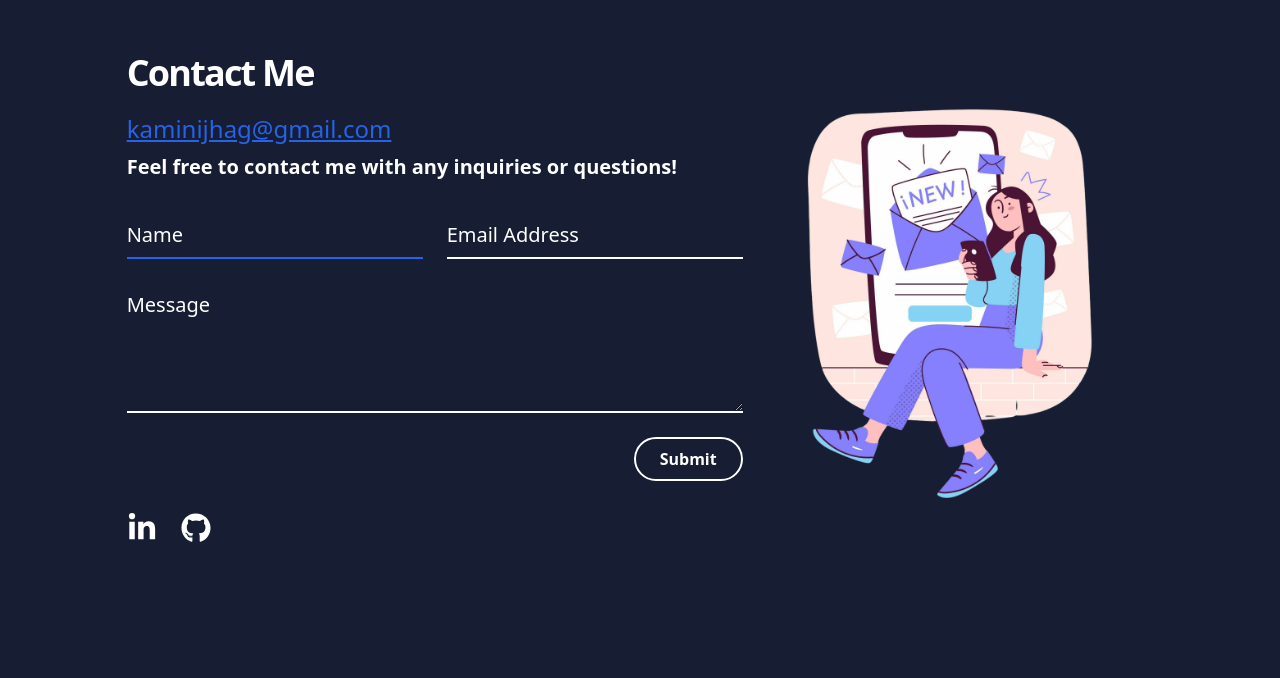
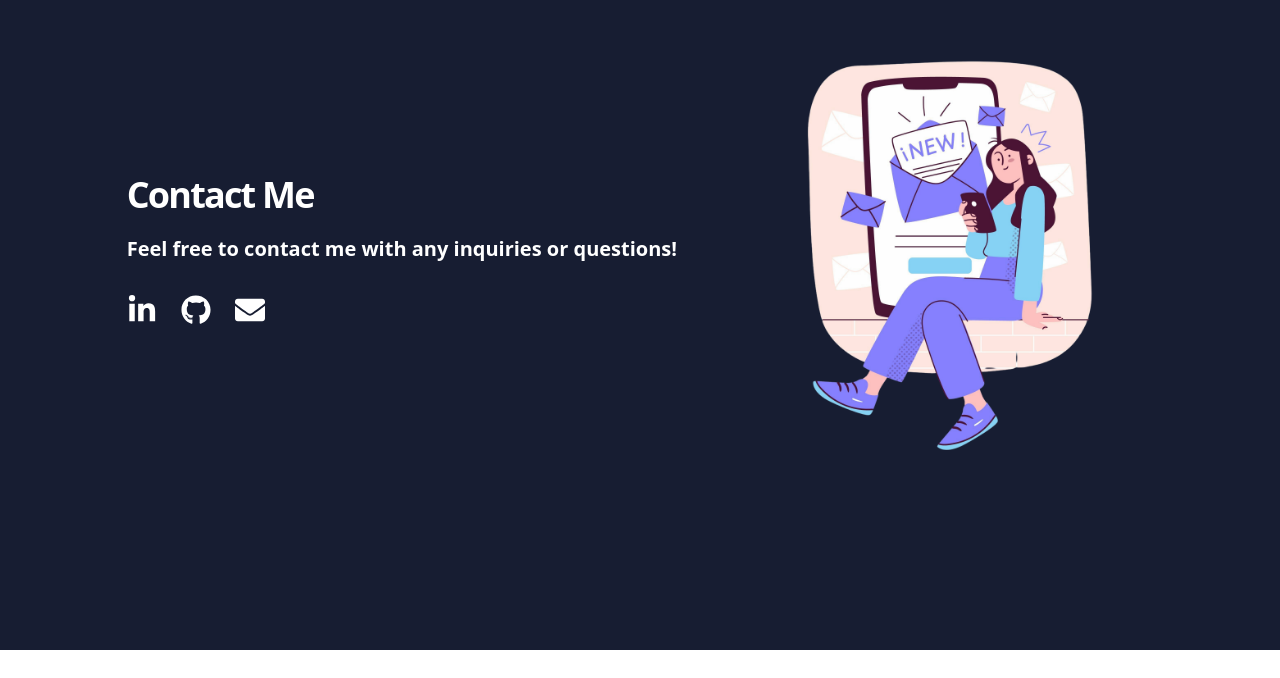
Before and after one commit to Kaminikjha/Kamini-Jha-Portfolio, a React (Create React App) app: page / in a window 1280 px wide. Shown: the part 2854-3532 px from the top of the page. After the commit the page ends 3504 px from the top, so only its background shows below. Built offline with nearby package versions, Linux system fonts and the light colour scheme.

Commit message:
change contact page design

```diff
--- a/package.json
+++ b/package.json
@@ -14,7 +14,7 @@
     "react": "^18.3.1",
     "react-dom": "^18.3.1",
     "react-icons": "^5.3.0",
-    "react-router-dom": "^7.3.0",
+    "react-router-dom": "^7.5.3",
     "react-scripts": "5.0.1",
     "react-typed": "^2.0.12",
     "web-vitals": "^2.1.4"
--- a/src/components/Contact.js
+++ b/src/components/Contact.js
@@ -1,75 +1,24 @@
-import React, { useRef } from "react";
+import React from "react";
 import { motion } from "framer-motion";
-import { FaLinkedinIn, FaGithub } from "react-icons/fa";
-import emailjs from 'emailjs-com'; // Make sure to install this package
+import { FaLinkedinIn, FaGithub, FaEnvelope } from "react-icons/fa";
 import ContactGraphic from "../assets/contact.png"; // Make sure you have this image
 
 const Contact = () => {
-  const form = useRef();
-
-  const sendEmail = (e) => {
-    e.preventDefault();
-    emailjs.sendForm('YOUR_SERVICE_ID', 'YOUR_TEMPLATE_ID', form.current, 'YOUR_USER_ID')
-      .then((result) => {
-          console.log(result.text);
-          form.current.reset();
-      }, (error) => {
-          console.log(error.text);
-      });
-  };
-
   return (
     <div id="contact" className="min-h-screen flex flex-col md:flex-row items-center justify-center px-6 ">
 
-      {/* Left Side - Contact Form */}
+      {/* Left Side - Contact Info */}
       <motion.div
         initial={{ opacity: 0, y: -30 }}
         animate={{ opacity: 1, y: 0 }}
         transition={{ duration: 0.5 }}
-        className="text-center md:text-left md:w-1/2 mb-8 md:mb-0  "
+        className="text-center md:text-left md:w-1/2 mb-8 md:mb-0"
       >
         <h2 className="text-2xl md:text-3xl lg:text-4xl font-bold leading-tight tracking-tighter mb-5 text-white">
           Contact Me
         </h2>
-        <a href="mailto:kaminijhag@gmail.com" className="text-blue-600 text-2xl underline">
-          kaminijhag@gmail.com
-        </a>
+
         <p className="text-white text-xl font-semibold mt-2">Feel free to contact me with any inquiries or questions!</p>
-
-        <form ref={form} onSubmit={sendEmail} className="w-full max-w-2xl flex flex-col gap-6 mt-8">
-          <div className="flex flex-col md:flex-row gap-6 text-white text-xl">
-            <input
-              type="text"
-              name="user_name"
-              placeholder="Name"
-              required
-              className="flex-1 border-b-2 border-blue-600 outline-none bg-transparent py-2 placeholder-white"
-            />
-            <input
-              type="email"
-              name="user_email"
-              placeholder="Email Address"
-              required
-              className="flex-1 border-b-2 border-white outline-none bg-transparent py-2 placeholder-white"
-            />
-          </div>
-          <textarea
-            name="message"
-            placeholder="Message"
-            required
-            rows="4"
-            className="w-full border-b-2 border-white outline-none bg-transparent py-2 placeholder-white text-xl text-white"
-          ></textarea>
-
-          <div className="flex justify-end">
-            <button
-              type="submit"
-              className="border-2 border-white px-6 py-2 rounded-full font-semibold text-white hover:bg-blue-500 hover:text-white transition"
-            >
-              Submit
-            </button>
-          </div>
-        </form>
 
         <div className="flex space-x-6 mt-8 text-white justify-center md:justify-start">
           <a href="https://www.linkedin.com/in/kamini-jha-b694ba217/" target="_blank" rel="noopener noreferrer" className="hover:text-blue-500">
@@ -77,6 +26,9 @@ const Contact = () => {
           </a>
           <a href="https://github.com/Kaminikjha" target="_blank" rel="noopener noreferrer" className="hover:text-blue-500">
             <FaGithub size={30} />
+          </a>
+          <a href="mailto:kaminijhag@gmail.com" className="hover:text-blue-500">
+            <FaEnvelope size={30} />
           </a>
         </div>
       </motion.div>
--- a/src/components/Expirence.js
+++ b/src/components/Expirence.js
@@ -13,7 +13,7 @@ import nodejs from "../assets/nodejs.png";
 
 const Experience = () => {
   return (
-    <div id="experience" className="text-white py-12 px-4 md:px-8">
+    <div id="experience" className="text-white pb-12 px-4 md:px-8">
       <h2 className="text-2xl md:text-3xl lg:text-4xl font-bold leading-tight tracking-tighter mb-10 text-center">My Experience</h2>
 
       <div className="grid grid-cols-3 md:grid-cols-5 gap-4 max-w-6xl mx-auto">
--- a/src/components/Project.js
+++ b/src/components/Project.js
@@ -80,7 +80,7 @@ const Projects = () => {
   };
 
   return (
-    <div id="projects" className="text-white py-10 px-6 relative overflow-hidden">
+    <div id="project" className="text-white py-10 px-6 relative overflow-hidden">
       <h2 className="text-2xl md:text-3xl lg:text-4xl font-bold leading-tight tracking-tighter mb-6 text-center">
         My Projects
       </h2>
```
Also changed, not shown: 1 other file (tests, documents, lock files or other folders).
